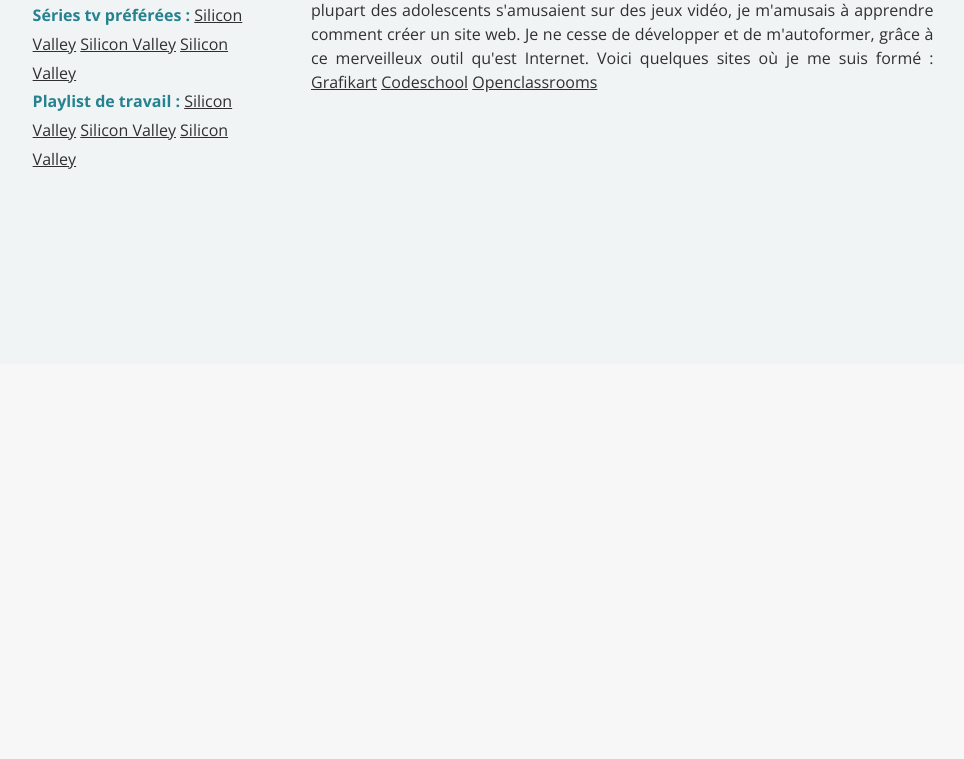
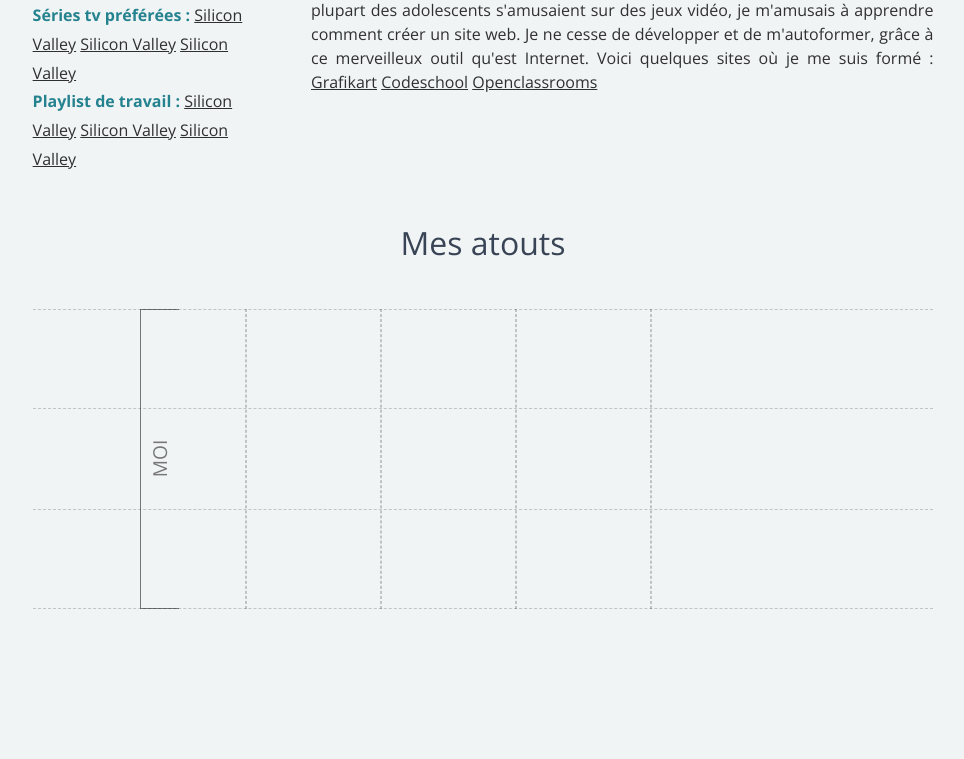
Before and after one commit to EmixMaxime/maxime-moreau.fr, a PHP site: the page made by resources/views/home.twig in a window 1280 px wide. Shown: the part 983-1742 px from the top of the page, without its empty margins (157-1121 px from the left). Before the commit the page ends 1152 px from the top, so only its background shows below. Run offline with PHP 8.4, Linux system fonts and the light colour scheme; the template is opened without the code that fills it, so the values that code supplies are empty; grey boxes labelled with a size stand in for pictures from a placeholder-image service; style sheets or scripts are compiled from the project's sources; some libraries are stand-ins or nearby versions.

Commit message:
Adding advantages part

```diff
--- /dev/null
+++ b/resources/assets/sass/advantages/_advantages-animations.scss
@@ -0,0 +1,26 @@
+.chart-item-baton {
+  transform: scaleY(0);
+  transition: transform 0.3s;
+  transition-timing-function: cubic-bezier(0.0, 0.0, 0.2, 1);
+  transform-origin: bottom;
+}
+
+.batons--visible {
+  .chart-item-baton {
+    transform: scaleY(1);
+  }
+}
+
+.chart-legend--right {
+  transform: translateY(50px);
+  opacity: 0;
+  transition: transform 0.4s, opacity 0.4s;
+  transition-timing-function: cubic-bezier(0.0, 0.0, 0.2, 1);
+}
+
+.observable--visible {
+  .chart-legend--right {
+    transform: translateY(0);
+    opacity: 1;
+  }
+}
--- /dev/null
+++ b/resources/assets/sass/advantages/_advantages-reset.scss
@@ -0,0 +1,10 @@
+.chart-legend {
+  ul {
+    padding: 0;
+    margin: 0;
+  }
+
+  li {
+    list-style: none;
+  }
+}
--- /dev/null
+++ b/resources/assets/sass/advantages/_advantages.scss
@@ -0,0 +1,122 @@
+@import "./_advantages-reset.scss";
+@import "./_advantages-animations.scss";
+
+$line-color: rgba(0,0,0,0.2);
+$label-color: #777777;
+
+.chart {
+  display: flex;
+  justify-content: center;
+  // background-color: mistyrose;
+  margin: 50px;
+  // pas de paddingggg!!!
+  position: relative;
+
+  // Lignes horizontales
+  &::before, &::after {
+    content: '';
+    position: absolute;
+    height: 33.33%; // Il faut 3 "zones" 100/3
+    // Une pour le before, une after et une entre 2
+    width: 100%;
+    border-top: 1px;
+    border-bottom: 1px;
+    border-left: 0;
+    border-right: 0;
+    border-style: dashed;
+    border-color: $line-color;
+  }
+
+  &::after {
+    bottom: 0;
+  }
+}
+
+.chart-wrapper {
+  display: flex;
+}
+
+.chart-legend {
+  color: $label-color;
+  ul {
+    height: 100%;
+  }
+
+  li {
+    height: 33.3333%;
+    padding-top: 10px;
+  }
+}
+
+.chart-items {
+  display: flex;
+  flex-basis: 60%;
+}
+
+// Placement des éléments du graph
+.chart-legend--left {
+  order: 1;
+}
+
+.chart-legend--right {
+  order: 3;
+}
+
+.chart-items {
+  order: 2;
+}
+
+.chart-item {
+  position: relative;
+  height: 300px;
+  flex-basis: 100%;
+  margin: 0 20px;
+  display: flex;
+  align-items: flex-end;
+  justify-content: center;
+
+  // Lignes verticales au milieux des batons
+  &::before {
+    content: '';
+    position: absolute;
+    z-index: 1; // Pour que la barre passe en dessous
+    height: 100%;
+    width: 1px;
+    border: 1px dashed $line-color;
+  }
+}
+
+.chart-item-baton {
+  height: 80%;
+  z-index: 2; // Pour que la barre passe en dessous
+
+  background-color: $blue;
+  color: #fff;
+  display: flex;
+  flex-basis: 100%;
+  align-items: center;
+  justify-content: center;
+}
+
+.chart-item-text {
+  transform: rotate(-90deg);
+}
+
+.chart-legend--left {
+  display: flex;
+}
+
+// La barre du "moi"
+.chart-legend-title {
+  display: flex;
+  border: 1px solid $label-color;
+  border-right: none;
+  justify-content: center;
+  align-items: center;
+  & span {
+    text-transform: uppercase;
+    font-size: 1.2em;
+    display: inline-block;
+    transform: rotate(-90deg);
+  }
+}
--- a/resources/assets/sass/main.scss
+++ b/resources/assets/sass/main.scss
@@ -10,6 +10,7 @@
 @import "./presentation/presentation.scss";
 @import "./layout/_layout.scss";
 @import "./about/_about.scss";
+@import "./advantages/_advantages.scss";
 
 *, *::after, *::before {
   box-sizing: border-box;
--- /dev/null
+++ b/resources/views/advantage.twig
@@ -0,0 +1,39 @@
+{% macro chartItem (title, percentage) %}
+  <div class="chart-item">
+    <div class="chart-item-baton" data-percentage={{ percentage }}>
+      <span class="chart-item-text">{{ title }}</span>
+    </div>
+  </div>
+{% endmacro %}
+
+{% from _self import chartItem %}
+
+<div class="l-container observe" id="advantages-section">
+  <h1 class="title">Mes atouts</h1>
+
+  <div class="chart" id="chart">
+
+    <div class="chart-legend chart-legend--left">
+      <div class="chart-legend-title">
+        <span>Moi</span>
+      </div>
+    </div>
+
+    <div class="chart-legend chart-legend--right">
+      <ul>
+        <li class="chart-legend-item">Linus Torvlads</li>
+        <li class="chart-legend-item">Très bon</li>
+        <li class="chart-legend-item">Bon</li>
+      </ul>
+    </div>
+
+
+    <div class="chart-items">
+      {{ chartItem('Curieux', 88) }}
+      {{ chartItem('Sérieux', 78) }}
+      {{ chartItem('Ambitieux', 69) }}
+      {{ chartItem('Leader-ship', 58) }}
+    </div>
+
+  </div>
+</div>
--- a/resources/views/home.twig
+++ b/resources/views/home.twig
@@ -1,12 +1,14 @@
 {% extends 'layout.twig' %}
 
 {% block content %}
+
   <div class="presentation-wrapper">
     {% include 'header.twig' %}
-
     {% include 'presentation.twig' %}
   </div>
+
   {% include 'about.twig' %}
 
+  {% include 'advantage.twig' %}
 
 {% endblock content %}
```
Also changed, not shown: resources/assets/js/advantages.js (added, +18 -0 lines).
